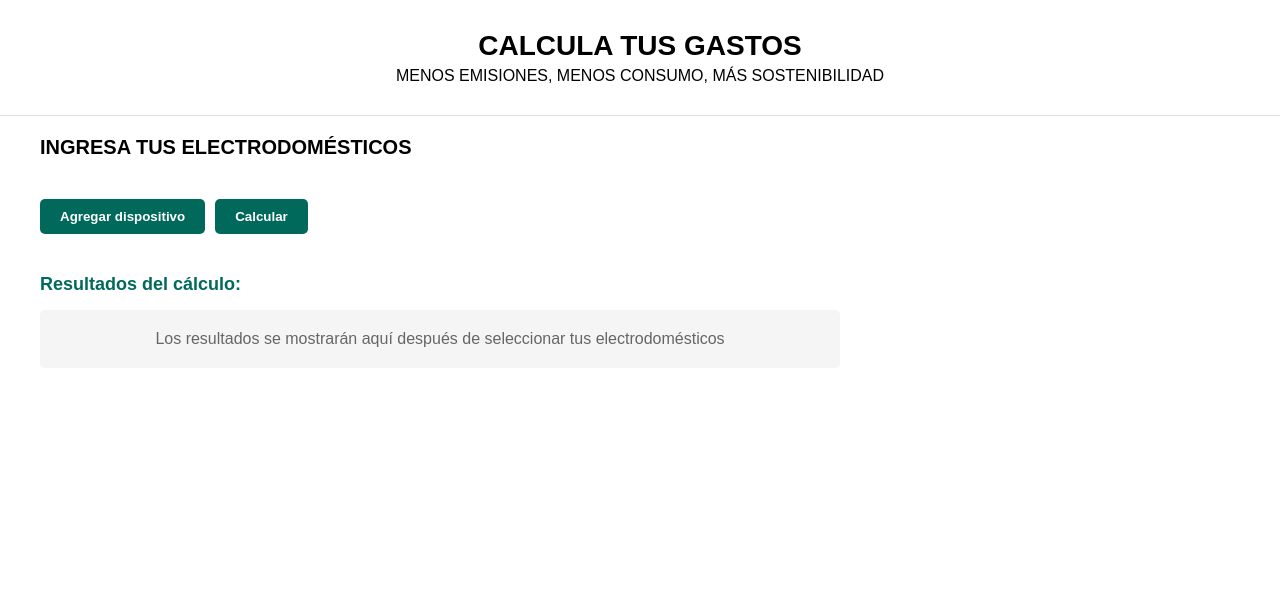
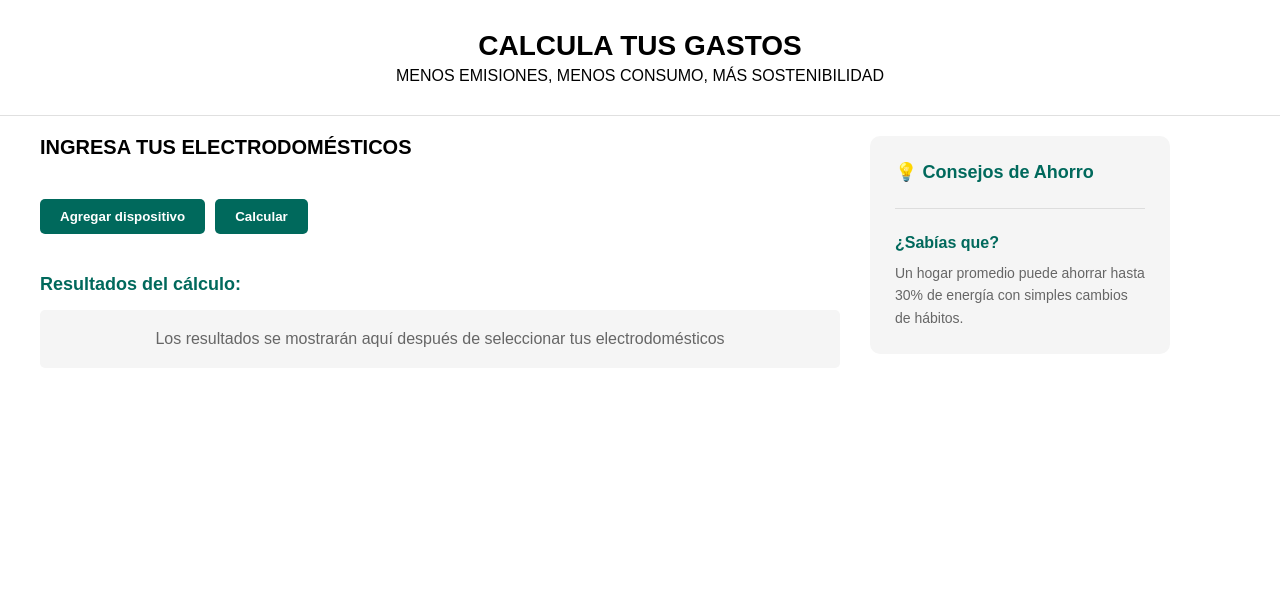
Before and after one commit to EdisonOspina16/EcoEnergy, a Flask app: page / in a window 1280 px wide. Shown: the part 66-681 px from the top of the page. Run offline with Flask 3, Linux system fonts and the light colour scheme; data that the repository does not hold is empty; some libraries are stand-ins or nearby versions.

Commit message:
Home mayormente terminado (implementacion LLM)

```diff
--- a/Templates/inicio.html
+++ b/Templates/inicio.html
@@ -64,6 +64,8 @@
         }
 
         .container {
+            display: flex;
+            gap: 30px;
             padding: 20px 40px;
             min-height: 500px;
         }
@@ -203,6 +205,45 @@
         border-color: #000;
         }
 
+        .left-panel {
+            flex: 1;
+            max-width: 800px;
+        }
+
+        .right-panel {
+            width: 300px;
+            background-color: #f5f5f5;
+            padding: 25px;
+            border-radius: 10px;
+            height: fit-content;
+            position: sticky;
+            top: 20px;
+        }
+
+        .right-panel h3 {
+            color: #00695c;
+            margin-bottom: 15px;
+            font-size: 18px;
+        }
+
+        .right-panel p {
+            line-height: 1.6;
+            color: #666;
+            font-size: 14px;
+        }
+
+        .energy-tip {
+            margin-top: 25px;
+            padding-top: 25px;
+            border-top: 1px solid #ddd;
+        }
+
+        .energy-tip h4 {
+            color: #00695c;
+            font-size: 16px;
+            margin-bottom: 10px;
+        }
+
     </style>
 </head>
 <body>
@@ -226,6 +267,7 @@
         <p class="sub-heading">MENOS EMISIONES, MENOS CONSUMO, MÁS SOSTENIBILIDAD</p>
     </div>
     <div class="container">
+        <div class="left-panel">
             <h2 class="panel-title">INGRESA TUS ELECTRODOMÉSTICOS</h2>
 
             <template id="device-template">
@@ -277,6 +319,17 @@
                 </div>
                 </div>
             </div>
+        </div>
+
+        <div class="right-panel">
+            <h3>💡 Consejos de Ahorro</h3>
+            <p></p>
+
+            <div class="energy-tip">
+                <h4>¿Sabías que?</h4>
+                <p>Un hogar promedio puede ahorrar hasta 30% de energía con simples cambios de hábitos.</p>
+            </div>
+        </div>
 
     </div>
 
@@ -306,6 +359,7 @@
         }));
         const devices = raw.filter(d => !isNaN(d.id) && !isNaN(d.usage) && d.usage > 0);
         if (devices.length === 0) {
+        document.getElementById('no-results').style.display = 'none';
         alert('Selecciona al menos un dispositivo y un tiempo de uso válido');
         return;
         }
@@ -326,10 +380,31 @@
 
             // 3) Mostrar el bloque de resultados
             document.getElementById('results-values').style.display = 'block';
+
+            // 4) Preparar el prompt para Gemini
+            const partialPrompt =
+            `El usuario escogio los siguientes dispositivos: ${JSON.stringify(data.dispositivos_datos)}; ` +
+            `estos dispositivos representan un total de: ${data.consumo_total_watts} Watts; ` +
+            `el consumo diario de estos dispositivos en kwh es: ${data.consumo_diario_kwh}; ` +
+            `el consumo mensual de estos dispositivos en kwh es: ${data.consumo_mensual_kwh}.`;
+            console.log(partialPrompt)
+            // 5) Llamada al endpoint de Gemini
+            return fetch('/clasificar_texto', {
+            method:  'POST',
+            headers: { 'Content-Type': 'application/json' },
+            body:    JSON.stringify({ text: partialPrompt })
+            });
+        })
+        .then(res => res.json())
+        .then(geminiResp => {
+            const ahorroParafo = document.querySelector('.right-panel > p');
+            if (ahorroParafo) {
+                ahorroParafo.innerHTML = geminiResp.response;
+            }
         })
         .catch(err => {
-            console.error('Error al obtener consumo:', err);
-            alert('Ocurrió un error al calcular. Revisa la consola.');
+            console.error('Error en el flujo de cálculo o el LLM:', err);
+            alert('Ocurrio un error.');
         });
     });
 
--- a/src/SecretConfig.py
+++ b/src/SecretConfig.py
@@ -1,5 +1,12 @@
+# BASES DE DATOS
+
 PGHOST='ep-twilight-morning-a4cytqxp-pooler.us-east-1.aws.neon.tech'
 PGDATABASE='Ecoenergy'
 PGUSER='Ecoenergy_owner'
 PGPASSWORD='npg_nHMD3zFm7Uew'
 PORT = 5432 # POR DEFECTO ES 5432, PERO PUEDE CAMBIAR EN SU DB
+
+# GEMINI - LLM
+GEMINI_API_KEY = "AIzaSyBW7a00s23_xMyLt-AlIrQ45l3vQNgxBPk"
+GEMINI_MODEL = "gemini-2.0-flash"
+GEMINI_PROMPT = "esta informacion representa un habito de uso de ciertos dispositivos electricos en el hogar, conociendo estos dispositivos, el consumo que representan, necesito que hagas unas breves sugerencias al usuario donde el pueda optimizar el consumo energetico, para ahorrar dinero y ayudar el medio ambiente, por lo tanto tu respuesta debe ser maximo 2 parrafos donde le des consejos de ahorro al usuario que sean valiosos teniendo en cuenta sus dispositivos."
--- a/src/controller/controladorDispositivos.py
+++ b/src/controller/controladorDispositivos.py
@@ -1,10 +1,13 @@
 import sys
 sys.path.append("src")
 
+import json
 import psycopg2
 from psycopg2.extras import RealDictCursor
+from google import genai
+
 from model.dispositivo import Dispositivo
-from SecretConfig import PGHOST, PGDATABASE, PGUSER, PGPASSWORD
+from SecretConfig import PGHOST, PGDATABASE, PGUSER, PGPASSWORD, GEMINI_API_KEY, GEMINI_PROMPT, GEMINI_MODEL
 
 def obtener_conexion():
     try:
@@ -199,6 +202,7 @@ def actualizar_dispositivo(id, nombre_producto, categoria, vatios):
 def calcular_consumo(dispositivos):
     consumo_diario_kwh = 0.0
     total_watts = 0
+    dispositivos_datos = []
 
     for item in dispositivos:
         id_disp   = item.get('id')
@@ -208,6 +212,13 @@ def calcular_consumo(dispositivos):
         disp = obtener_dispositivo_por_id(id_disp)
         if not disp:
             continue
+        dispositivos_datos.append({
+            "id": disp.id,
+            "nombre_producto": disp.nombre_producto,
+            "categoria": disp.categoria,
+            "vatios": disp.vatios,
+            "fecha_creacion": disp.fecha_creacion.isoformat()
+        })
 
         vatios = disp.vatios
         total_watts += vatios
@@ -228,7 +239,8 @@ def calcular_consumo(dispositivos):
     return {
         "consumo_total_watts": total_watts,
         "consumo_diario_kwh": round(consumo_diario_kwh, 2),
-        "consumo_mensual_kwh": consumo_mensual_kwh
+        "consumo_mensual_kwh": consumo_mensual_kwh,
+        "dispositivos_datos": dispositivos_datos
     }, 200
 
 
@@ -242,3 +254,13 @@ def obtener_dispositivos_por_categoria():
             productos_por_categoria[categoria] = []
         productos_por_categoria[categoria].append(dispositivo)
     return productos_por_categoria
+
+def clasificar_texto(texto):
+    client = genai.Client(api_key = GEMINI_API_KEY)
+
+    response = client.models.generate_content(
+        model=GEMINI_MODEL,
+        contents=[texto]
+    )
+
+    return {"response": response.text}
```
Also changed, not shown: src/view_web/vista_admin.py (+27 -1 lines). Lines whose indentation alone changed are shown as unchanged.
